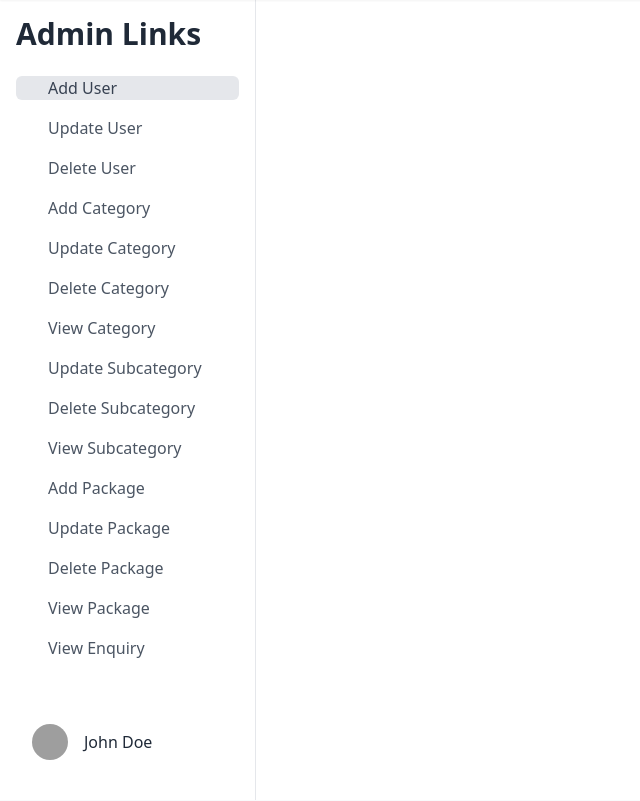
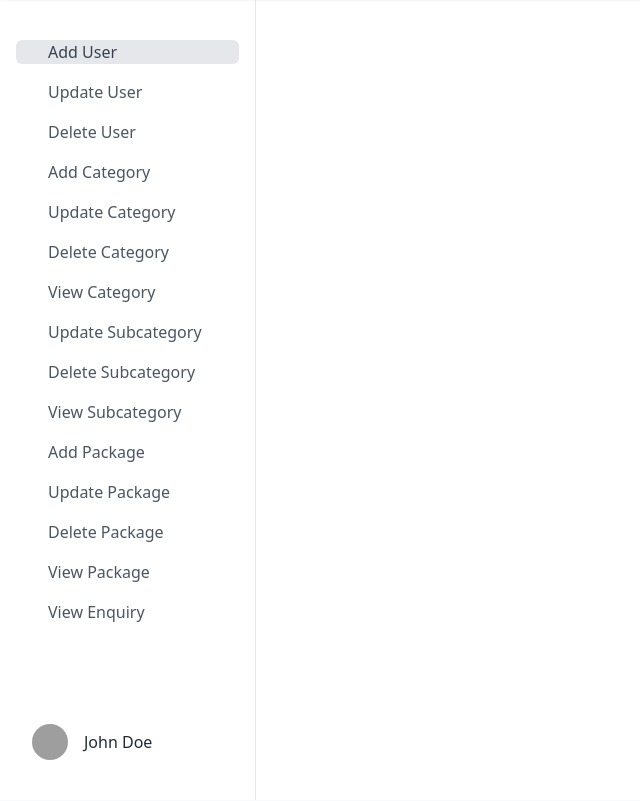
Before and after one commit to DDR13GIT/Hobe_Naki_Tour, a PHP site: page /Admin/dashboard.php in a window 1280 px wide. Shown: the part 80-881 px from the top of the page, without its empty margins (0-640 px from the left). Run offline with PHP 8.4, Linux system fonts and the light colour scheme; some libraries are stand-ins or nearby versions; grey boxes are pictures that could not be loaded.

Commit message:
Admin dashboard title removed

```diff
--- a/Admin/dashboard.php
+++ b/Admin/dashboard.php
@@ -13,7 +13,6 @@
 
 
     <div class="flex flex-col w-64 h-screen px-4 py-4  bg-white border-r dark:bg-gray-800 dark:border-gray-600">
-        <h2 class="text-3xl font-semibold text-gray-800 dark:text-white">Admin Links</h2>
 
         <div class="flex flex-col justify-between flex-1 mt-6 ">
             <nav>
```
